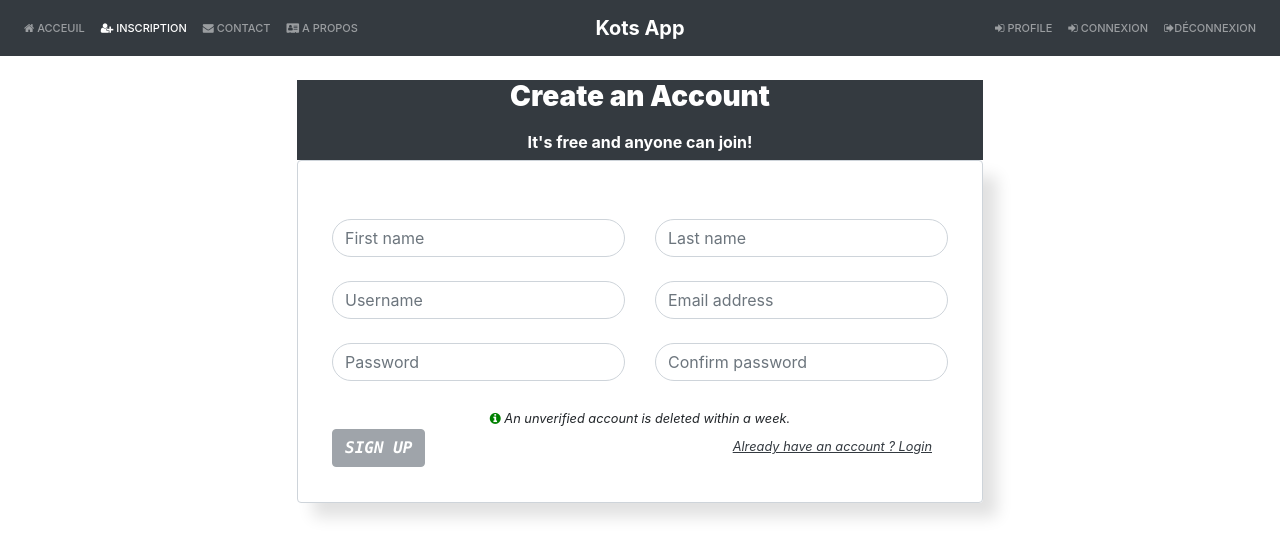
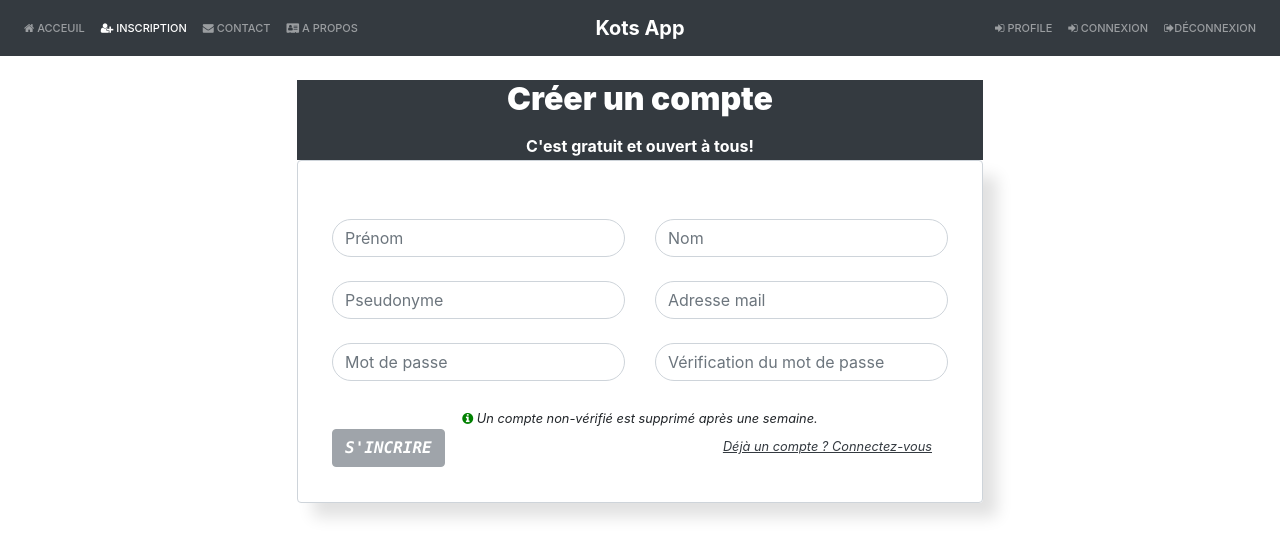
Before and after one commit to make-kots-great-again/web, an Angular app in the folder client-side/: page /register in a window 1280 px wide. Shown: the top 558 px of the page. Built offline with nearby package versions, Linux system fonts and the light colour scheme.

Commit message:
Version française du module Register + Uniformisation de la page connexion

```diff
--- a/client-side/src/app/features/components/login/login.component.css
+++ b/client-side/src/app/features/components/login/login.component.css
@@ -0,0 +1,27 @@
+
+.note
+{
+    display: flex;
+    flex-direction: column;
+    align-items: center;
+    background: #343A40;
+    color: #fff;
+    font-weight: bold;
+    border: 1px gray solid;
+    border-top-left-radius: 5px;
+    border-top-right-radius: 5px;
+    padding: 10px;
+    margin: -21px -21px 10px;
+}
+
+.form-content
+{
+  padding: 5%;
+  border: 1px solid #ced4da;
+  margin-bottom: 2%;
+  border-radius:  4px;
+  box-shadow:  15px 15px 16px -1px rgba(0,0,0,.12);
+}
+.form-control{
+  border-radius:1.5rem;
+}
--- a/client-side/src/app/features/components/login/login.component.html
+++ b/client-side/src/app/features/components/login/login.component.html
@@ -2,16 +2,18 @@
   <div class="col-sm-9 col-md-7 col-lg-5 mx-auto">
     <div class="card card-signin my-5">
       <div class="card-body">
-        <h5 class="card-title text-center">Sign In</h5>
+        <div class="note bg-dark">
+          <h3 id="formTitle" class="rounded font-weight-bolder "> Connection </h3>
+        </div>
         <form class="form-signin">
           <div class="form-label-group">
-            <input type="email" id="inputEmail" class="form-control" placeholder="Email address"
+            <label for="inputEmail">Adresse Email</label>
+            <input type="email" id="inputEmail" class="form-control" placeholder="Adresse Email"
                    required autofocus name="mail">
-            <label for="inputEmail">Adresse Email</label>
           </div>
           <div class="form-label-group">
-            <input type="password" id="inputPassword" class="form-control" placeholder="Password" required>
-            <label for="inputPassword">Mot de passe</label>
+            <label for="inputPassword" style="margin-top: 10px;">Mot de passe</label>
+            <input type="password" id="inputPassword" class="form-control" placeholder="Mot de passe" required>
           </div>
           <div class="custom-control custom-checkbox mb-3">
             <input type="checkbox" class="custom-control-input" id="customCheck1">
--- a/client-side/src/app/features/components/register/register.component.html
+++ b/client-side/src/app/features/components/register/register.component.html
@@ -11,8 +11,8 @@
       <strong>Authentication failed !</strong>
     </div>
     <div class="note bg-dark">
-      <h3 id="formTitle" class="font-weight-bolder mb-3">Create an Account</h3>
-      <p class="font-weight-bold">It's free and anyone can join!</p>
+      <h2 id="formTitle" class="font-weight-bolder mb-3">Créer un compte</h2>
+      <p class="font-weight-bold">C'est gratuit et ouvert à tous!</p>
     </div>
 
     <form #signUpForm="ngForm"
@@ -28,15 +28,15 @@
                  [class.is-valid]="!(fistNameInput.invalid && fistNameInput.untouched)"
                  class="form-control" type="text" id="fistNameInput"
                  [(ngModel)]="firstName" name="firstName" minlength="4" maxlength="9"
-                 placeholder="First name" required>
+                 placeholder="Prénom" required>
           <div *ngIf="fistNameInput.errors && (fistNameInput.invalid ||
                         fistNameInput.touched)">
             <small id="fistNameError1" class="text-danger" *ngIf="fistNameInput.errors.minlength">
-              {{fistNameInput.value}} minimum length must 4
+              {{fistNameInput.value}} la longueur minimale est 4
             </small>
             <small id="fistNameError2" class="text-danger"
                    *ngIf="fistNameInput.errors.required
-                      && fistNameInput.touched">A first name is required</small>
+                      && fistNameInput.touched">Un prénom est requis</small>
           </div>
         </div>
 
@@ -49,15 +49,15 @@
                  [class.is-valid]="!(lastNameInput.invalid && lastNameInput.untouched)"
                  class="form-control" type="text" id="lastNameInput"
                  [(ngModel)]="lastName" name="lastName" minlength="4" maxlength="9"
-                 placeholder="Last name" required>
+                 placeholder="Nom" required>
           <div *ngIf="lastNameInput.errors && (lastNameInput.invalid ||
                         lastNameInput.touched)">
             <small id="lastNameError1" class="text-danger" *ngIf="lastNameInput.errors.minlength">
-              {{lastNameInput.value}} minimum length must be 4
+              {{lastNameInput.value}} la longueur minimale est 4
             </small>
             <small id="lastNameError2" class="text-danger"
                    *ngIf="lastNameInput.errors.required
-                      && lastNameInput.touched">A last name is required</small>
+                      && lastNameInput.touched">Un prénom est requis</small>
           </div>
         </div>
       </div>
@@ -72,15 +72,15 @@
                  [class.is-valid]="!(usernameInput.invalid && usernameInput.untouched)"
                  class="form-control" type="text" id="username"
                  [(ngModel)]="username" name="username" minlength="4" maxlength="9"
-                 placeholder="Username" required>
+                 placeholder="Pseudonyme" required>
           <div *ngIf="usernameInput.errors && (usernameInput.invalid ||
                         usernameInput.touched)">
             <small id="usernameError1" class="text-danger" *ngIf="usernameInput.errors.minlength">
-              {{usernameInput.value}} minimum length must 4
+              {{usernameInput.value}} la longueur minimale est 4
             </small>
             <small id="usernameError2" class="text-danger"
                    *ngIf="usernameInput.errors.required
-                      && usernameInput.touched">A username is required</small>
+                      && usernameInput.touched">Un pseudonyme est requis</small>
           </div>
         </div>
 
@@ -94,14 +94,14 @@
                  [class.is-valid]="!(emailInput.invalid && emailInput.untouched)"
                  class="form-control" type="email" id="inputEmail"
                  [(ngModel)]="email" name="email"
-                 placeholder="Email address" required>
+                 placeholder="Adresse mail" required>
           <div *ngIf="emailInput.errors && (emailInput.invalid ||
                         emailInput.touched)">
             <small id="emailInvalid" class="text-danger" *ngIf="emailInput.errors.pattern">
-              {{emailInput.value}} is not a valid email
+              {{emailInput.value}} n'est pas un email valide
             </small>
             <small id="emailRequired" class="text-danger" *ngIf="emailInput.errors.required
-                      && emailInput.touched">An email is required</small>
+                      && emailInput.touched">Une adresse email est requise</small>
           </div>
         </div>
       </div>
@@ -115,9 +115,9 @@
                  [class.is-valid]="!(passwordInput.invalid && passwordInput.untouched)"
                  class="form-control" type="password" id="inputPassword"
                  [(ngModel)]="password" name="password"
-                 placeholder="Password" required>
+                 placeholder="Mot de passe" required>
           <small id="passwordRequired" class="text-danger" [class.d-none]="passwordInput.valid ||
-          passwordInput.untouched">A password is required</small>
+          passwordInput.untouched">Un mot de passe est requis</small>
         </div>
         <!-- confirm password -->
         <div class="justify-content-center col-6">
@@ -129,14 +129,14 @@
                    inputConfirmPassword.untouched)"
                  class="form-control" type="password" id="PasswordConfirm"
                  [(ngModel)]="confirmPassword" name="confirmPassword"
-                 placeholder="Confirm password" required>
+                 placeholder="Vérification du mot de passe" required>
 
           <div *ngIf="inputConfirmPassword.errors && (inputConfirmPassword.invalid ||
                         inputConfirmPassword.touched)">
             <small id="passwordMatchError" class="text-danger"
-                   *ngIf="inputConfirmPassword.errors.pattern">Passwords do not match</small>
+                   *ngIf="inputConfirmPassword.errors.pattern">Les mots de passe ne correspondent pas</small>
             <small id="confirmPasswordError" class="text-danger" *ngIf="inputConfirmPassword.errors.required
-                      && inputConfirmPassword.touched">Please confirm your password</small>
+                      && inputConfirmPassword.touched">Veuillez confirmer votre mot de passe</small>
           </div>
         </div>
       </div>
@@ -144,7 +144,7 @@
 
       <small class="font-italic">
         <i class="fa fa-info-circle" aria-hidden="true" style="color: green"></i>
-        An unverified account is deleted within a week.
+        Un compte non-vérifié est supprimé après une semaine.
       </small>
 
       <!-- sign up buttton -->
@@ -153,14 +153,14 @@
           <button [disabled]="signUpForm.form.invalid"
                   class="btn btn-secondary btn-rounded
                   text-monospace font-italic font-weight-bolder" id="submitBtn"
-                  type="submit">Sign Up
+                  type="submit">S'incrire
           </button>
         </div>
         <div class="ml-auto">
           <small class="">
             <a class="nav-link font-italic"
                style="text-decoration: underline; color: #343A40"
-               [routerLink]="['/login']">Already have an account ? Login</a>
+               [routerLink]="['/login']">Déjà un compte ? Connectez-vous</a>
           </small>
         </div>
       </div>
```
